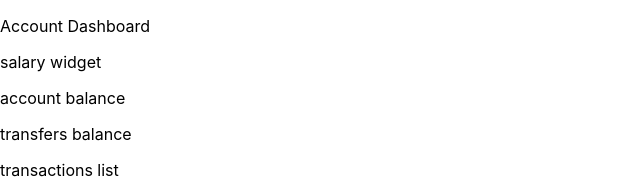
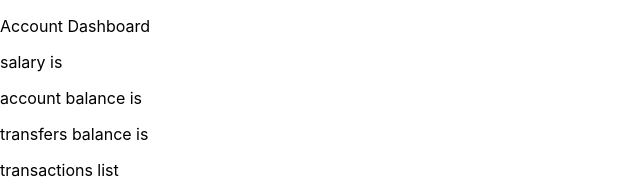
Before and after one commit to minademian/banking-fullstack-app, a React (Create React App) app in the folder frontend/: page / in a window 1280 px wide. Shown: the top 194 px of the page, without its empty margins (0-640 px from the left). Built offline with nearby package versions, Linux system fonts and the light colour scheme.

Commit message:
refactor: static impl of components

```diff
--- a/frontend/src/components/account-balance.tsx
+++ b/frontend/src/components/account-balance.tsx
@@ -1,5 +1,7 @@
-import React from "react";
+import React, { useState } from "react";
 
-export function AccountBalance() {
-  return <p>account balance</p>;
+export function AccountBalance(props: { balance: number }) {
+  const [balance, updateBalance] = useState(props.balance);
+
+  return <p>account balance is {balance}</p>;
 }
--- a/frontend/src/components/salary-widget.tsx
+++ b/frontend/src/components/salary-widget.tsx
@@ -1,5 +1,7 @@
-import React from "react";
+import React, { useState } from "react";
 
-export function SalaryWidget() {
-  return <p>salary widget</p>;
+export function SalaryWidget(props: { salary: number }) {
+  const [salary, updateSalary] = useState(props.salary);
+
+  return <p>salary is {salary}</p>;
 }
--- a/frontend/src/components/transfers-balance.tsx
+++ b/frontend/src/components/transfers-balance.tsx
@@ -1,6 +1,8 @@
-import React from "react";
+import React, { useState } from "react";
 import { ITransactionDetail } from "../lib/interfaces";
 
-export function TransfersBalance() {
-  return <p>transfers balance</p>;
+export function TransfersBalance(props: { balance: number }) {
+  const [balance, updateBalance] = useState(props.balance);
+
+  return <p>transfers balance is {balance}</p>;
 }
```
Also changed, not shown: frontend/src/components/account-profile-info.tsx (+6 -1 lines).
